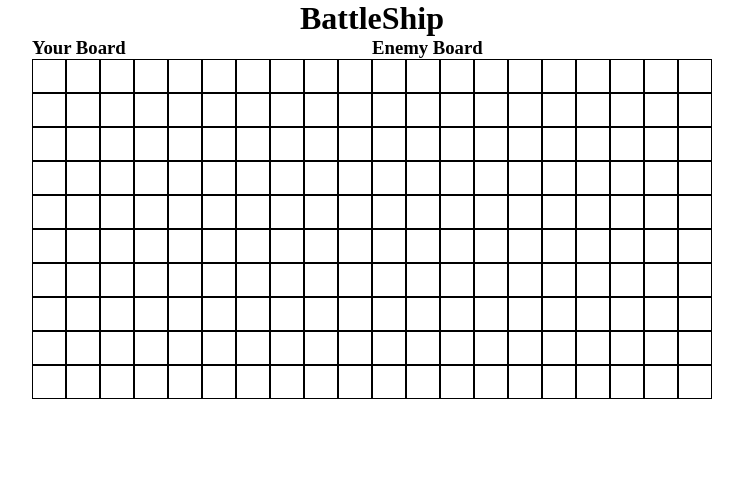
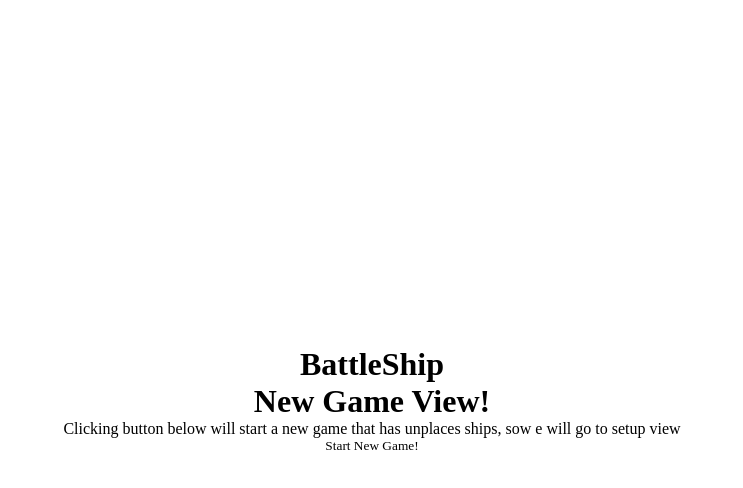
Before and after one commit to strood/BattleShip, a React (Create React App) app: page / in a window 1280 px wide. Shown: the top 488 px of the page, without its empty margins (268-1011 px from the left). Built offline with nearby package versions, Linux system fonts and the light colour scheme.

Commit message:
seperate game views

```diff
--- /dev/null
+++ b/src/components/GameView.js
@@ -0,0 +1,65 @@
+import React from 'react';
+
+export default function GameView({ game }) {
+  const handleClick = (e) => {
+    console.log(e);
+    console.log(e.target.id);
+    // game.enemyBoard.receiveAttack([e.target.id[0], e.target.id[1]]);
+  };
+  console.log(game);
+  return (
+    <div className='boardHolder'>
+      <div className='playerBoardDiv'>
+        <h3>Your Board</h3>
+        <div className='playerBoard'>
+          {game.playerBoard.getBoard().map((row, i) => {
+            return (
+              <div key={i} className='boardRow'>
+                {row.map((cell, j) => {
+                  return (
+                    <div
+                      key={`${i}${j}`}
+                      id={`${i}${j}`}
+                      className={`playerBoardCell ${cell.hit ? 'hit' : ''}
+                       ${cell.ship ? `ship ship-${cell.ship[0]}` : ''}`}
+                    >
+                      {cell.ship && cell.hit ? 'X' : null}
+                    </div>
+                  );
+                })}
+              </div>
+            );
+          })}
+        </div>
+      </div>
+      {game.turn === game.user ? <h3>Your Move!</h3> : ''}
+      <div className='enemyBoardDiv'>
+        <h3>Enemy Board</h3>
+        <div className='enemyBoard'>
+          {game.enemyBoard.getBoard().map((row, i) => {
+            return (
+              <div key={i} className='boardRow'>
+                {row.map((cell, j) => {
+                  console.log(cell);
+                  return (
+                    <div
+                      onClick={(e) => handleClick(e)}
+                      key={`${i}${j}`}
+                      id={`${i}${j}`}
+                      className={`enemyBoardCell ${
+                        cell.hit && !cell.ship ? 'hit' : ''
+                      }
+                        ${cell.ship && cell.hit ? 'hitShip' : ''}`}
+                    >
+                      {cell.ship && cell.hit ? 'X' : null}
+                    </div>
+                  );
+                })}
+              </div>
+            );
+          })}
+        </div>
+      </div>
+    </div>
+  );
+}
--- /dev/null
+++ b/src/components/NewGameView.js
@@ -0,0 +1,19 @@
+import React from 'react';
+import { useGlobalContext } from '../context';
+
+export default function NewGameView() {
+  const { newGame } = useGlobalContext();
+  const newGameButton = () => {
+    newGame();
+  };
+  return (
+    <>
+      <h1>New Game View!</h1>
+      <p>
+        Clicking button below will start a new game that has unplaces ships, sow
+        e will go to setup view
+      </p>
+      <button onClick={() => newGameButton()}>Start New Game!</button>
+    </>
+  );
+}
--- /dev/null
+++ b/src/components/SetupView.js
@@ -0,0 +1,13 @@
+import React from 'react';
+
+export default function SetupView({ game }) {
+  console.log(game);
+  return (
+    <>
+      <p>
+        Setupo view! will have a game started, but ships not placed, drag and
+        drop here
+      </p>
+    </>
+  );
+}
--- a/src/context.js
+++ b/src/context.js
@@ -1,20 +1,37 @@
 import React, { useState, useContext, useEffect, useReducer } from 'react';
 import { useCallback } from 'react';
+import Game from './functions/game';
 import reducer from './reducer';
 
 const AppContext = React.createContext();
 
 const initialState = {
   game: false,
-  setup: true,
-  modal: false,
+  setup: false,
+  playing: false,
 };
 
 const AppProvider = ({ children }) => {
   const [state, dispatch] = useReducer(reducer, initialState);
 
+  // Add in useful methods for incrementing game.
+
+  const newGame = () => {
+    dispatch({ type: 'NEW_GAME' });
+  };
+
+  const startGame = () => {
+    dispatch({ type: 'START_GAME' });
+  };
+
+  const playerTurn = (coordinates) => {
+    dispatch({ type: 'PLAYER_TURN', payload: coordinates });
+  };
+
   return (
-    <AppContext.Provider value={{ ...state }}>{children}</AppContext.Provider>
+    <AppContext.Provider value={{ ...state, newGame, startGame, playerTurn }}>
+      {children}
+    </AppContext.Provider>
   );
 };
 
--- a/src/functions/game.js
+++ b/src/functions/game.js
@@ -29,6 +29,15 @@ const randomizeShips = (shipsArr, board) => {
   });
 };
 
+const randomizeTurn = (user, computer) => {
+  let choice = user;
+  let randFlip = Math.floor(Math.random() * 2);
+  if (randFlip === 1) {
+    choice = computer;
+  }
+  return choice;
+};
+
 const Game = () => {
   const user = Player(true);
   const computer = Player(false);
@@ -36,14 +45,26 @@ const Game = () => {
   const enemyBoard = Gameboard();
   const playerShips = generateShips();
   const enemyShips = generateShips();
+  let turn = randomizeTurn(user, computer);
 
   randomizeShips(enemyShips, enemyBoard);
+  randomizeShips(playerShips, playerBoard);
+
+  const toggleTurn = () => {
+    if (turn === computer) {
+      turn = user;
+    } else {
+      turn = computer;
+    }
+  };
 
   return {
     user,
     computer,
     playerBoard,
     enemyBoard,
+    turn,
+    toggleTurn,
   };
 };
 
--- a/src/functions/gameboard.js
+++ b/src/functions/gameboard.js
@@ -45,7 +45,7 @@ const Gameboard = () => {
       placementValidity = false;
     } else {
       // check if intersect w/ ship in segment
-      for (let i = 1; i < length; i++) {
+      for (let i = 0; i < length; i++) {
         if (boardSeg[i].ship) {
           placementValidity = false;
         }
--- a/src/functions/player.js
+++ b/src/functions/player.js
@@ -17,6 +17,7 @@ const Player = (isHuman) => {
       return validCoordinates[0];
     }
   };
+
   return { human: isHuman, turn: false, playTurn };
 };
 
--- a/src/pages/Main.js
+++ b/src/pages/Main.js
@@ -1,56 +1,27 @@
 import React, { useEffect } from 'react';
-import Game from '../functions/game';
+import { useGlobalContext } from '../context';
+import GameView from '../components/GameView';
+import NewGameView from '../components/NewGameView';
+import SetupView from '../components/SetupView';
 
 export default function Main() {
-  const newGame = Game();
-  console.log(newGame.enemyBoard.getBoard());
-  const playerBoard = newGame.playerBoard.getBoard();
-  const enemyBoard = newGame.enemyBoard.getBoard();
+  const { game, setup, playing } = useGlobalContext();
+
+  useEffect(() => {
+    if (game.turn === game.computer) {
+      // game.playerBoard.receiveAttack(game.computer.playTurn(game.playerBoard));
+      // game.toggleTurn();
+      console.log('comp turn!');
+    }
+  }, [game]);
+
+  // console.log(newGame);
   return (
     <main>
       <h1>BattleShip</h1>
-      <div className='boardHolder'>
-        <div className='playerBoardDiv'>
-          <h3>Your Board</h3>
-          <div className='playerBoard'>
-            {playerBoard.map((row, i) => {
-              return (
-                <div key={i} className='boardRow'>
-                  {row.map((cell, j) => {
-                    return (
-                      <div
-                        key={`${i}${j}`}
-                        id={`${i}${j}`}
-                        className='boardCell'
-                      ></div>
-                    );
-                  })}
-                </div>
-              );
-            })}
-          </div>
-        </div>
-        <div className='enemyBoardDiv'>
-          <h3>Enemy Board</h3>
-          <div className='enemyBoard'>
-            {enemyBoard.map((row, i) => {
-              return (
-                <div key={i} className='boardRow'>
-                  {row.map((cell, j) => {
-                    return (
-                      <div
-                        key={`${i}${j}`}
-                        id={`${i}${j}`}
-                        className='boardCell'
-                      ></div>
-                    );
-                  })}
-                </div>
-              );
-            })}
-          </div>
-        </div>
-      </div>
+      {!game && <NewGameView />}
+      {setup && <SetupView game={game} />}
+      {playing && <GameView game={game} />}
     </main>
   );
 }
--- a/src/reducer.js
+++ b/src/reducer.js
@@ -1 +1,15 @@
-export default function reducer(state, action) {}
+import Game from './functions/game';
+
+export default function reducer(state, action) {
+  if (action.type === 'PLAYER_TURN') {
+  }
+
+  if (action.type === 'NEW_GAME') {
+    return { ...state, game: Game(), setup: true };
+  }
+  if (action.type === 'START_GAME') {
+    return { ...state, playing: true };
+  }
+
+  throw new Error('no matching action types');
+}
--- /dev/null
+++ b/src/styles/components/ships.scss
@@ -0,0 +1,19 @@
+.ship-0 {
+  background-color: rgb(158, 6, 6);
+}
+
+.ship-1 {
+  background-color: orange;
+}
+
+.ship-2 {
+  background-color: green;
+}
+
+.ship-3 {
+  background-color: blue;
+}
+
+.ship-4 {
+  background-color: purple;
+}
--- a/src/styles/index.scss
+++ b/src/styles/index.scss
@@ -1,6 +1,9 @@
 // Base reset
 @import './vars';
 @import './base';
+
+@import './components/ships';
+
 html,
 body,
 #root {
@@ -13,10 +16,14 @@ main {
   flex-direction: column;
   justify-content: center;
   align-items: center;
+  height: 100vh;
+  width: 100vw;
 }
 
 .boardHolder {
   display: flex;
+  justify-content: space-around;
+  width: 60%;
 }
 
 .playerBoardDiv,
@@ -35,11 +42,18 @@ main {
   display: flex;
 }
 
-.boardCell {
+.playerBoardCell,
+.enemyBoardCell {
   border: 1px solid black;
   width: 2em;
   height: 2em;
+}
+.enemyBoardCell {
   &:hover {
     background-color: red;
   }
 }
+
+.hit {
+  background: black;
+}
```
